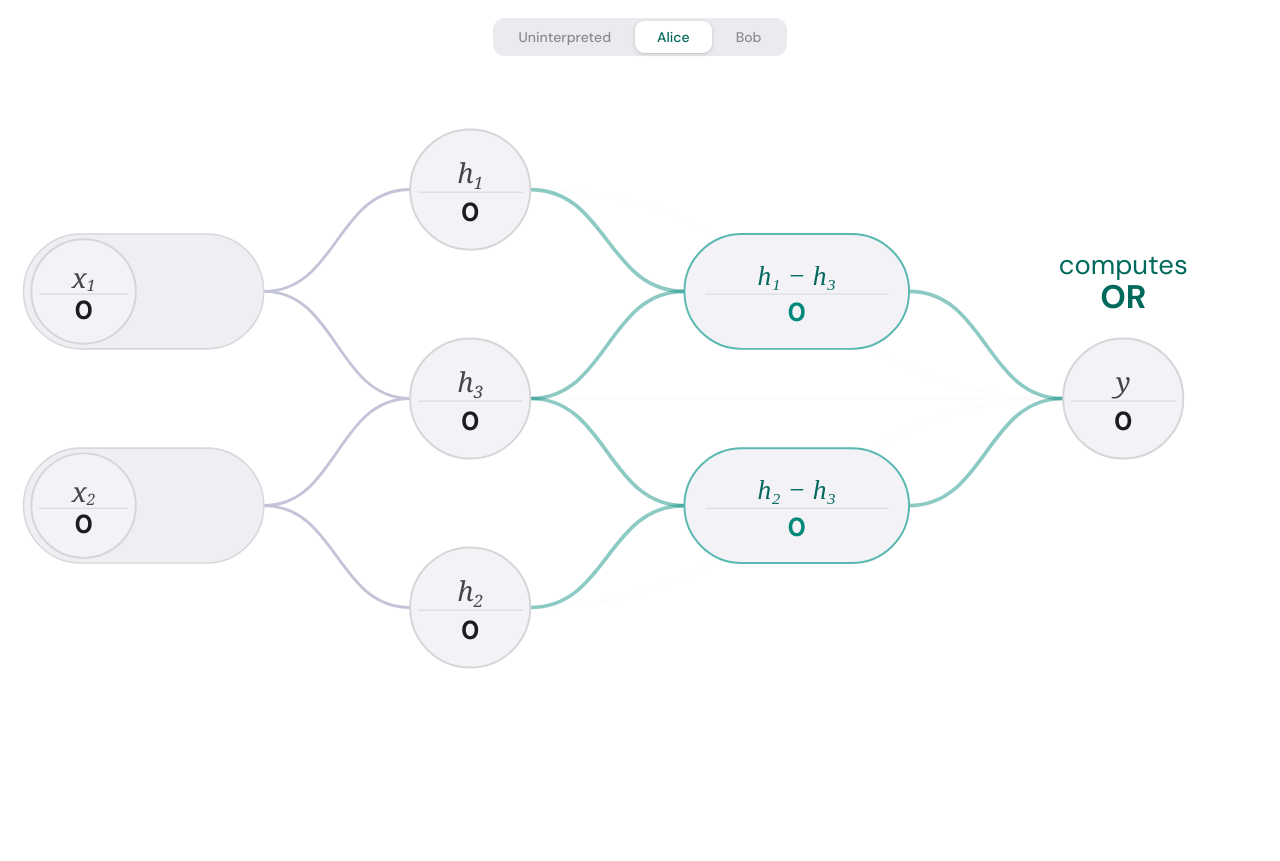
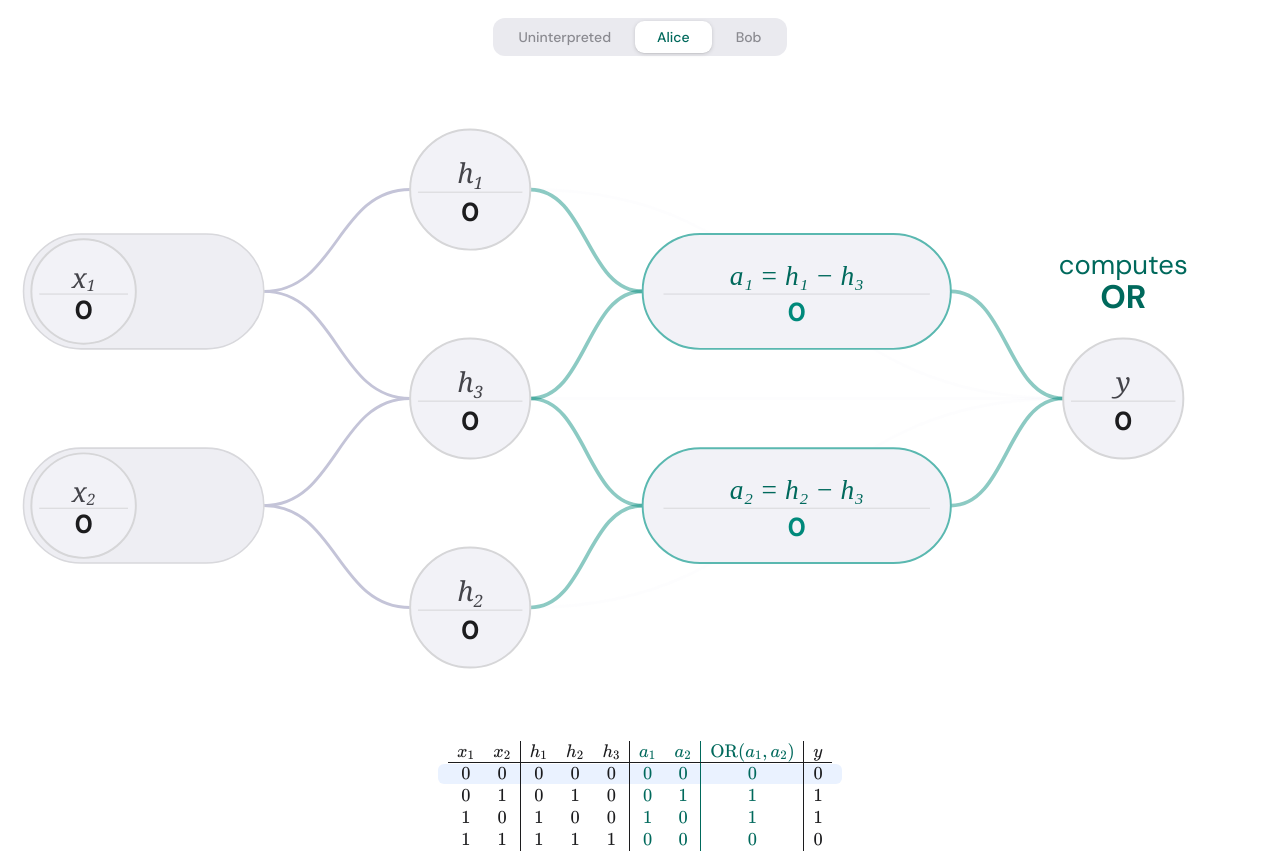
Before and after one commit to jpughesanford/jpughesanford.github.io, a plain HTML site: page widgets/xor_widget.html in a window 1280 px wide. Both pictures are taken after a click on the button "Alice". Before the commit the page ends 800 px from the top, so only its background shows below. Drawn offline with nearby package versions, Linux system fonts and the light colour scheme; a web font is replaced by a local one.

Commit message:
rebuilding site Wed Aug 12 09:08:25 EDT 2026

```diff
--- a/posts/index.xml
+++ b/posts/index.xml
@@ -143,7 +143,7 @@ $$
 y = \mathrm{XOR}(x_1,x_2) =\mathrm{AND}(\mathrm{NAND}(x_1,x_2),\mathrm{OR}(x_1,x_2)).
 $$<p>It first computes $\mathrm{OR}(x_1,x_2)$ and $\mathrm{NAND}(x_1,x_2)$, and outputs $1$ if both are true.</p>
 <h3 id="moral-of-the-story">Moral of the story</h3>
-<p>The students interpretations are summarized in this interactable widget:</p>
+<p>The students&rsquo; interpretations are summarized in this interactive widget:</p>
 <iframe id="widget-0" src="/widgets/xor_widget.html" width="100%" height="200px" frameborder="0" scrolling="no" style="border:none; display:block;"></iframe>
 <script>
 (function(){
@@ -155,7 +155,7 @@ $$<p>It first computes $\mathrm{OR}(x_1,x_2)$ and $\mathrm{NAND}(x_1,x_2)$, and
 })();
 </script>
 
-<p>Both students are correct in their interpretation. And yet, these interpretations of mechanism are inconsistent with each other: in one, the mechanism of the output neuron is an OR gate, and in the latter it is an AND gate. The existence of a <em>true</em> mechanism is subjective, and depends on ones innate bias towards which features, $\{a_1, a_2, \mathrm{OR}\}$ or $\{b_1, b_2, \mathrm{AND} \}$, provide greater cognitive utility.</p>
+<p>Both students are correct in their interpretation. And yet, these interpretations of mechanism are inconsistent with each other: in one, the mechanism of the output neuron is an OR gate, and in the latter it is an AND gate. The existence of a <em>true</em> mechanism is subjective, and depends on one&rsquo;s innate bias towards which features, $\{a_1, a_2, \mathrm{OR}\}$ or $\{b_1, b_2, \mathrm{AND} \}$, provide greater cognitive utility.</p>
 <p>Humans seem to have an implicit bias for some interpretations over others. I posit that humans&rsquo; bias toward cognitive closure is actually a bias towards minimizing computational complexity: by favoring reusable building blocks that appear across many explanations&mdash;and by favoring explanations that use building blocks one already knows&mdash;humans are able to build models of the world with minimal cognitive overhead.</p>
 <!-- We may consider a grounded example from electrical engineering. When defining the mechanism of an electrical circuit, we are likely to decompose the circuit into the parts that compose it (transitors, resistors, capacitors, etc.). This abstraction is useful to, say, manufactors, who build these parts, or to people learning to build these circuit by hand and need to know what to buy at the store. However, there is no mathematical principle that states physical parts are the true unit of electrical circuitry. Once the circuit is constructed, its dynamics can be decomposed in a myriad of equivalent ways, as made precise by the [theory of equivalent circuits](https://www.youtube.com/watch?v=-kkvqr1wSwA).  -->
 <p>The moral of the story is that representing a function as a composition of modular pieces is a mathematically non-unique process. Consequently, so are the narratives we spin about how neural networks function. That is not to say that mechanistic interpretability is not useful. On the contrary, having a narrative that predicts function helps researchers keep pace with the ever-growing complexity of modern AI. It is simply that the narrative, whatever it may be, is likely one of many. In any case, interpretability remains pragmatic: it may not yield a uniquely correct narrative, but it can still reveal when a network has learned the wrong lesson.</p>
--- a/widgets/xor_widget.html
+++ b/widgets/xor_widget.html
@@ -4,6 +4,9 @@
   <meta charset="UTF-8">
   <meta name="viewport" content="width=device-width,initial-scale=1">
   <link href="https://fonts.googleapis.com/css2?family=DM+Sans:opsz,wght@9..40,400;9..40,500;9..40,600;9..40,700&family=STIX+Two+Text:ital,wght@0,400;1,400&display=swap" rel="stylesheet">
+  <!-- KaTeX — same version as the parent site, so the table matches the post's math exactly -->
+  <link rel="stylesheet" href="https://cdn.jsdelivr.net/npm/katex@0.16.11/dist/katex.min.css">
+  <script src="https://cdn.jsdelivr.net/npm/katex@0.16.11/dist/katex.min.js"></script>
   <style>
     *, *::before, *::after { box-sizing: border-box; margin: 0; padding: 0; }
 
@@ -32,6 +35,7 @@
       --bob-act:    #ffccbc;
       --bob-bd:     #f09060;
       --bob-glow:   rgba(230,81,0,0.24);
+      --row-hl:     #eaf2ff;   /* same light blue as the active input pill track */
     }
     html.dark {
       --ink:    #f5f5f7;
@@ -55,6 +59,7 @@
       --bob-dark:   #ff8a65;
       --bob-bd:     #8c3a18;
       --bob-glow:   rgba(244,81,30,0.32);
+      --row-hl:     #1a2a42;
     }
 
     body {
@@ -273,6 +278,27 @@
     }
     .sig-box { animation: pillIn 0.30s ease both; }
 
+    /* ── Truth table below the graph (KaTeX-rendered to match the post's tables) ── */
+    #ttable {
+      position: relative;
+      /* .post-content is 0.95rem; KaTeX scales by 1.21 on top, same as in the post */
+      font-size: 0.95rem;
+      color: var(--ink);
+      animation: pillIn 0.30s ease both;
+    }
+    #ttable .katex-display { margin: 0; position: relative; z-index: 1; }
+    #ttable .alice { color: var(--alice-dark); }
+    #ttable .bob   { color: var(--bob-dark); }
+    /* Sliding highlight behind the row matching the current (x₁, x₂) input */
+    #thl {
+      position: absolute;
+      z-index: 0;
+      background: var(--row-hl);
+      border-radius: 6px;
+      opacity: 0;
+      transition: top 0.28s ease, left 0.28s ease, width 0.28s ease, opacity 0.22s ease;
+    }
+
     /* ── Interpretation overlay paths ── */
     .ipath { fill: none; stroke-width: 2.8; stroke-linecap: round; opacity: 0.45; }
 
@@ -299,6 +325,8 @@
     <g id="nodes"></g>
   </svg>
 </div>
+
+<div id="ttable"><div id="thl"></div><div id="tmath"></div></div>
 
 <script>
 // ── Theme sync ────────────────────────────────────────────────────────────────
@@ -329,7 +357,7 @@ const P = {
 };
 
 // Signal pill geometry
-const PW = 172, PH = 88, PRX = 44;
+const PW = 236, PH = 88, PRX = 44;
 // Signal pill centres — vertically aligned with x1, x2
 const SP = { s1: [YX_NORM, 168], s2: [YX_NORM, 332] };
 
@@ -447,8 +475,8 @@ function drawOverlay() {
     paths += hToPill(P.h3[0], P.h3[1], s2x, s2y);
     paths += pillToOut(s1x, s1y);
     paths += pillToOut(s2x, s2y);
-    pills += pill(s1x, s1y, 'h₁ − h₃', 'v-a1', 'alice-pill');
-    pills += pill(s2x, s2y, 'h₂ − h₃', 'v-a2', 'alice-pill');
+    pills += pill(s1x, s1y, 'a₁ = h₁ − h₃', 'v-a1', 'alice-pill');
+    pills += pill(s2x, s2y, 'a₂ = h₂ − h₃', 'v-a2', 'alice-pill');
   } else {
     paths += hToPill(P.h3[0], P.h3[1], s1x, s1y);
     paths += hToPill(P.h1[0], P.h1[1], s2x, s2y);
@@ -456,8 +484,8 @@ function drawOverlay() {
     paths += hToPill(P.h3[0], P.h3[1], s2x, s2y);
     paths += pillToOut(s1x, s1y);
     paths += pillToOut(s2x, s2y);
-    pills += pill(s1x, s1y, '1 − h₃', 'v-b1', 'bob-pill');
-    pills += pill(s2x, s2y, 'h₁ + h₂ − h₃', 'v-b2', 'bob-pill');
+    pills += pill(s1x, s1y, 'b₁ = 1 − h₃', 'v-b1', 'bob-pill');
+    pills += pill(s2x, s2y, 'b₂ = h₁ + h₂ − h₃', 'v-b2', 'bob-pill');
   }
 
   pathG.innerHTML = paths;
@@ -478,6 +506,77 @@ function pill(cx, cy, formula, valId, cls) {
       <text id="${valId}" class="sig-val" y="16">0</text>
     </g>
   </g>`;
+}
+
+// ── Truth table ───────────────────────────────────────────────────────────────
+// Rendered with KaTeX (same version as the site) so it matches the post's
+// array tables exactly. Column layout:
+//   x₁ x₂ | h₁ h₂ h₃ | [a₁ a₂ | OR(a₁,a₂)]  | y
+// where the bracketed section appears only in Alice/Bob mode, tinted in
+// their color; the y column stays on the right in all modes.
+function renderTable() {
+  const m = S.mode;
+  const tint = s => m === 'none' ? s : `\\htmlClass{${m}}{${s}}`;
+
+  let spec, head;
+  if (m === 'none') {
+    spec = 'cc|ccc|c';
+    head = `x_1 & x_2 & h_1 & h_2 & h_3`;
+  } else if (m === 'alice') {
+    spec = 'cc|ccc|cc|c|c';
+    head = `x_1 & x_2 & h_1 & h_2 & h_3 & ${tint('a_1')} & ${tint('a_2')} & ${tint('\\mathrm{OR}(a_1,a_2)')}`;
+  } else {
+    spec = 'cc|ccc|cc|c|c';
+    head = `x_1 & x_2 & h_1 & h_2 & h_3 & ${tint('b_1')} & ${tint('b_2')} & ${tint('\\mathrm{AND}(b_1,b_2)')}`;
+  }
+  head += ` & y`;
+
+  const body = [[0,0],[0,1],[1,0],[1,1]].map(([x1, x2]) => {
+    const h1 = x1, h2 = x2, h3 = x1 & x2, y = x1 ^ x2;
+    const cells = [x1, x2, h1, h2, h3];
+    if (m === 'alice')    cells.push(tint(h1 - h3), tint(h2 - h3), tint(y));
+    else if (m === 'bob') cells.push(tint(1 - h3), tint(h1 + h2 - h3), tint(y));
+    cells.push(y);
+    return cells.join(' & ');
+  }).join(' \\\\ ');
+
+  katex.render(
+    `\\begin{array}{${spec}} ${head} \\\\ \\hline ${body} \\end{array}`,
+    document.getElementById('tmath'),
+    { displayMode: true, trust: true, strict: false }
+  );
+
+  // Tint the vertical rule between the interpreted signals and their gate
+  // column (3rd separator); the structural rules stay in the ink color.
+  if (m !== 'none') {
+    const seps = document.querySelectorAll('#tmath .vertical-separator');
+    if (seps[2]) seps[2].style.borderColor = `var(--${m}-dark)`;
+  }
+  highlightRow();
+}
+
+// Position the highlight band behind the row matching the current input.
+// The \hline under the header marks the top of the data region; the four
+// data rows are identical in content, so they divide that region evenly.
+function highlightRow() {
+  const hl = document.getElementById('thl');
+  try {
+    const wrap = document.getElementById('ttable');
+    const arr  = wrap.querySelector('.katex-html');
+    const rule = wrap.querySelector('.hline');
+    const wr = wrap.getBoundingClientRect();
+    const ar = arr.getBoundingClientRect();
+    const rr = rule.getBoundingClientRect();
+    const rowH = (ar.bottom - rr.bottom) / 4;
+    const i = S.x1 * 2 + S.x2;
+    hl.style.left   = (ar.left - wr.left - 10) + 'px';
+    hl.style.width  = (ar.width + 20) + 'px';
+    hl.style.top    = (rr.bottom - wr.top + i * rowH + 1) + 'px';
+    hl.style.height = (rowH - 2) + 'px';
+    hl.style.opacity = '1';
+  } catch (e) {
+    hl.style.opacity = '0';
+  }
 }
 
 // ── Update ────────────────────────────────────────────────────────────────────
@@ -502,6 +601,8 @@ function update() {
   const ry = Math.round(v.y);
   document.getElementById('ng-y').classList.toggle('active', ry === 1);
   document.getElementById('nv-y').textContent = ry;
+
+  highlightRow();
 
   // Signal pills
   if (S.mode === 'alice') {
@@ -553,6 +654,7 @@ document.getElementById('seg').addEventListener('click', e => {
   }
 
   drawOverlay();
+  renderTable();
   update();
 });
 
@@ -563,7 +665,11 @@ document.querySelectorAll('.edge[data-to="y"]').forEach(el =>
   el.style.d = `path("${el.getAttribute('d')}")`
 );
 buildNodes();
+renderTable();
 update();
+// Re-measure the row highlight once KaTeX's webfonts land (metrics shift) and on resize
+if (document.fonts && document.fonts.ready) document.fonts.ready.then(highlightRow);
+window.addEventListener('resize', highlightRow);
 
 // Auto-resize: tell the parent iframe our true height whenever it changes
 (function() {
```
Also changed, not shown: posts/2026/05/paper-spotlight-is-interpreting-neural-networks-mathematically-well-defined/index.html (+2 -2 lines).
